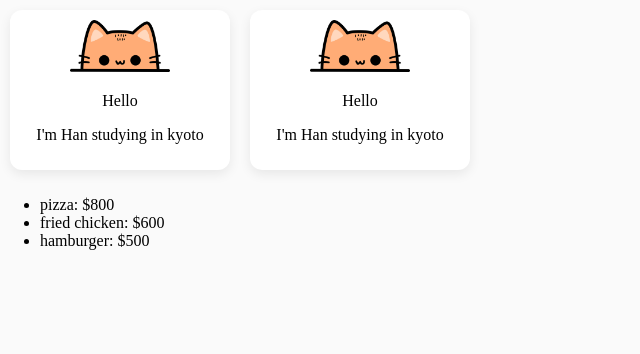
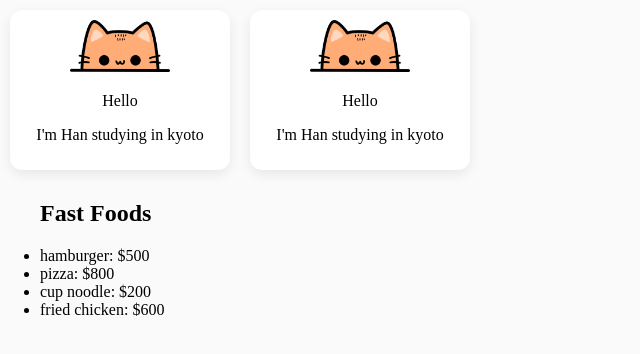
Before and after one commit to HanKwan/react-fundamentals, a React (Vite) app in the folder practice/: page / in a window 1280 px wide. Shown: the top 354 px of the page, without its empty margins (0-640 px from the left). Built offline with nearby package versions, Linux system fonts and the light colour scheme.

Commit message:
randering list with condition

```diff
--- a/practice/src/App.tsx
+++ b/practice/src/App.tsx
@@ -2,6 +2,7 @@ import Card from "./Card"
 import List from "./List";
 
 function App() {
+
 
   return(
     <>
--- a/practice/src/List.tsx
+++ b/practice/src/List.tsx
@@ -7,16 +7,17 @@ function RanderingList() {
 
     // fastFoods.sort((a, b) => a.name.localeCompare(b.name)) // alphabetically
     // fastFoods.sort((a, b) => b.price - a.price) // high to low price
-    const expensivefastFoods = fastFoods.filter(fastFood => fastFood.price >= 500)
-    expensivefastFoods.sort((a, b) => b.price - a.price)
+    // const expensivefastFoods = fastFoods.filter(fastFood => fastFood.price >= 500)
+    // expensivefastFoods.sort((a, b) => b.price - a.price)
 
-    const listedFoods = expensivefastFoods.map(food => <li key={food.id}>
+    const listedFoods = fastFoods.map(food => <li key={food.id}>
                             {food.name}: ${food.price}
                         </li>)
 
     return (
         <ul>
-            {listedFoods}
+            <h2>Fast Foods</h2>
+            {fastFoods.length > 0 && listedFoods}   {/* ture && 1 -> return 1 */} {/* ture && "string" -> return "string" */}
         </ul>
     )
 }
```
